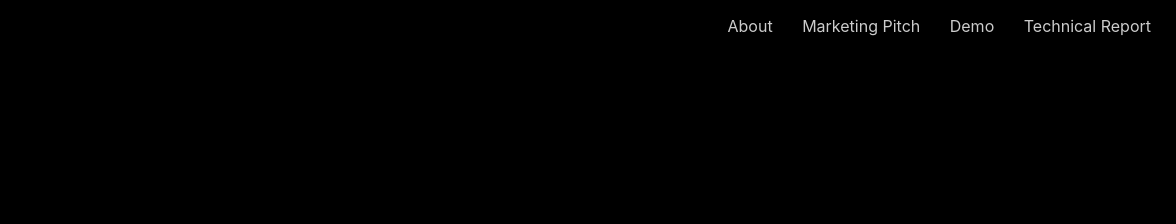
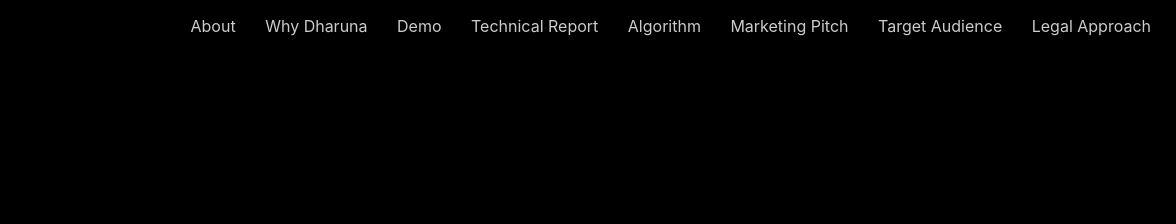
Before and after one commit to sudo-rgorai/Traffic-management, a website: page index.html in a window 1280 px wide. Shown: the top 224 px of the page, 104-1280 px from the left. Drawn offline with nearby package versions, Linux system fonts and the light colour scheme.

Commit message:
Update navbar

```diff
--- a/index.html
+++ b/index.html
@@ -17,9 +17,13 @@
 			<div style="text-align: right;">
 				<ul>
 					<a class="nav-item" href="#about">About</a>
-					<a class="nav-item" href="#marketing">Marketing Pitch</a>
+					<a class="nav-item" href="#why">Why Dharuna</a>
 					<a class="nav-item" href="#demo">Demo</a>
 					<a class="nav-item" href="#technical">Technical Report</a>
+					<a class="nav-item" href="#algorithm">Algorithm</a>
+					<a class="nav-item" href="#marketing">Marketing Pitch</a>
+					<a class="nav-item" href="#audience">Target Audience</a>
+					<a class="nav-item" href="#legal">Legal Approach</a>
 				</ul>
 			</div>
 		</div>
@@ -71,7 +75,7 @@
 
 			</p>
 		</div>
-		<div>
+		<div id="why">
 			<h2>Why Dharuna?</h2>
 			<p>
 				Every year, approximately 13.5 Lac people die due to road accidents across the globe, which is equal to
```
